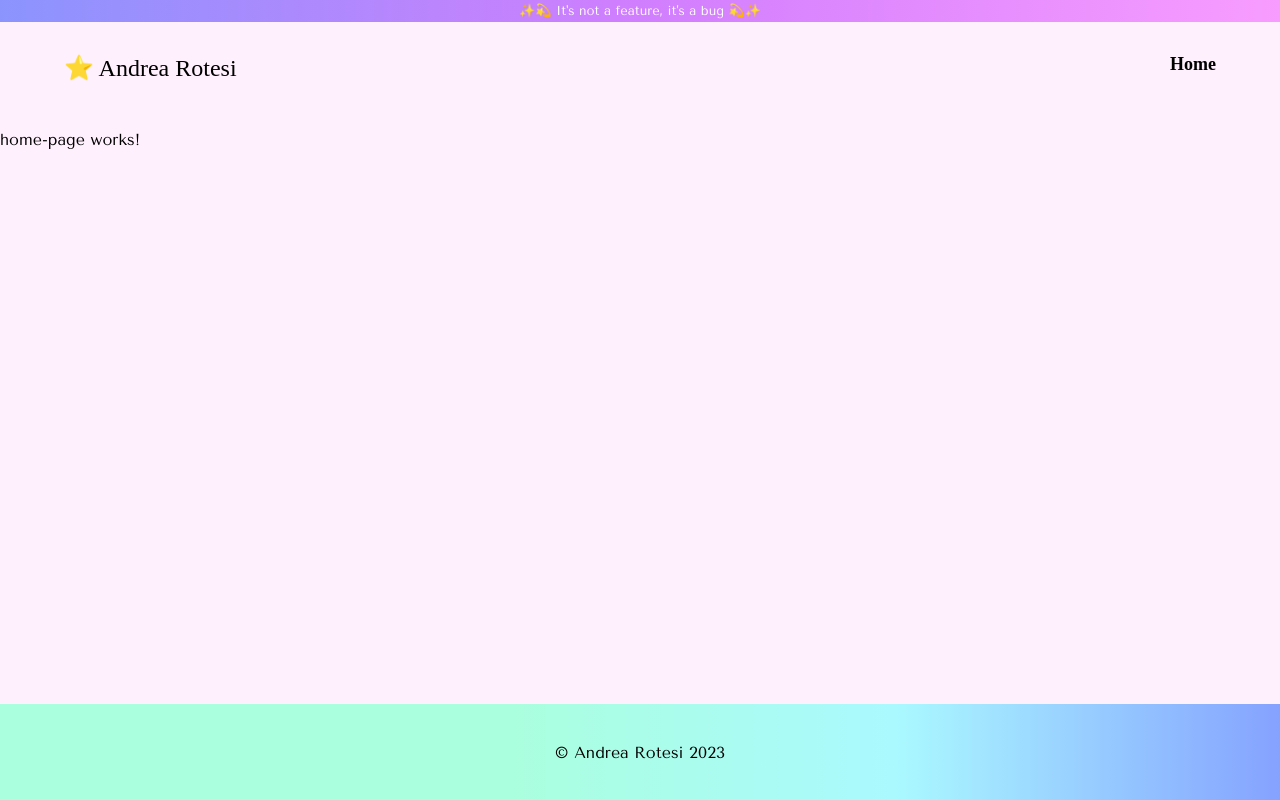
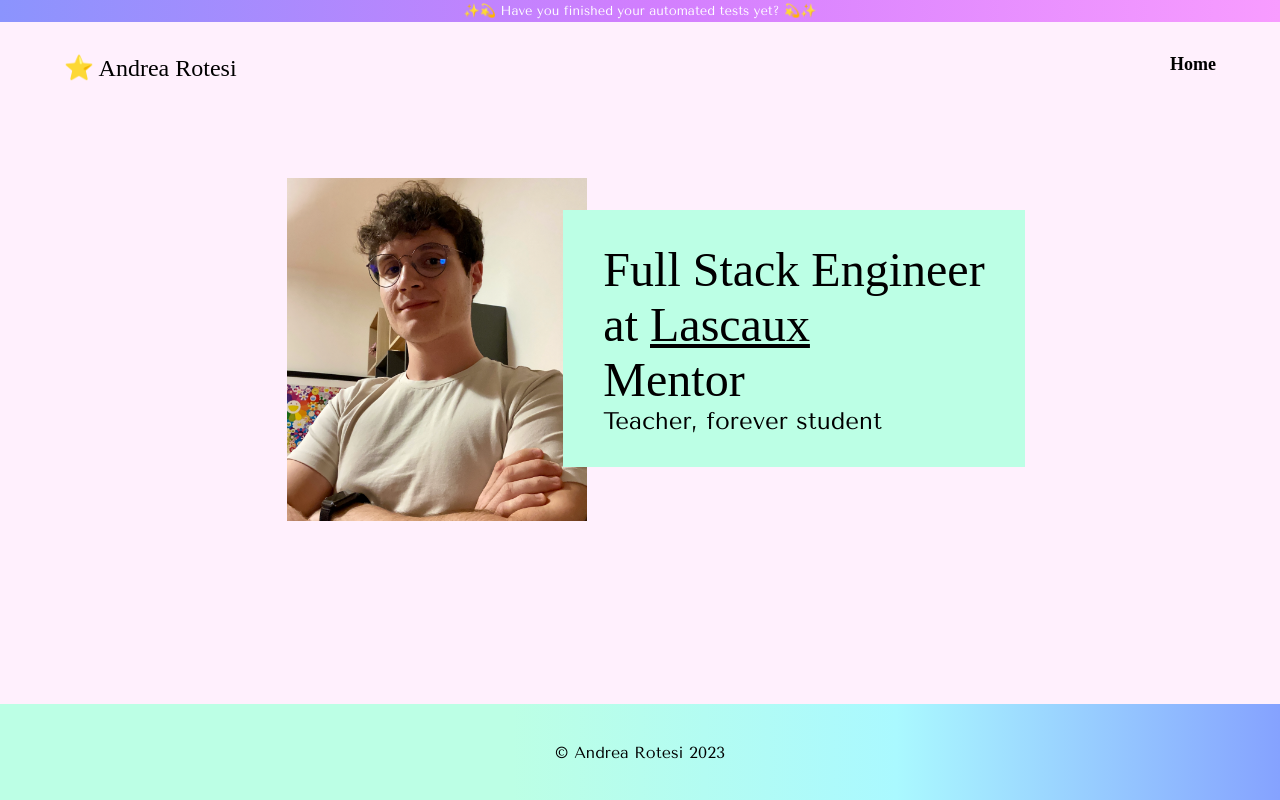
Before and after one commit to andrearotesi/ng-portfolio, an Angular app: page / in a window 1280 px wide. Built offline with nearby package versions, Linux system fonts and the light colour scheme; a web font is replaced by a local one.

Commit message:
Added home page & card component

```diff
--- /dev/null
+++ b/src/app/components/card/card.component.html
@@ -0,0 +1,8 @@
+<div class="card">
+    <div class="card__header display">
+        <ng-content select="[card-header]"></ng-content>
+    </div>
+    <div class="card__body">
+        <ng-content select="[card-body]"></ng-content>
+    </div>
+</div>
--- /dev/null
+++ b/src/app/components/card/card.component.scss
@@ -0,0 +1,19 @@
+.card {
+    cursor: default;
+    background: var(--mint);
+    width: fit-content;
+    height: fit-content;
+    padding: 2em 2.5em;
+
+    @media (width < 600px) {
+        padding: 1em 1.5em;
+    }
+
+    .card__header {
+        font-size: 3em;
+
+        @media (width < 600px) {
+            font-size: 1.5em;
+        }
+    }
+}
--- a/src/app/components/header/header.component.ts
+++ b/src/app/components/header/header.component.ts
@@ -1,4 +1,4 @@
-import { Component, Input, OnInit } from '@angular/core';
+import { Component, OnInit } from '@angular/core';
 import { CommonModule } from '@angular/common';
 import { RouterModule } from '@angular/router';
 
@@ -18,7 +18,8 @@ export class HeaderComponent implements OnInit {
     'It\'s not a feature, it\'s a bug',
     'Have you finished your automated tests yet?',
     'How to center a div?',
-    '!{false} - it\'s funny because it\'s true'
+    '!{false} - it\'s funny because it\'s true',
+    'I � Unicode!',
   ];
 
   navItems = [
--- a/src/app/pages/home-page/home-page.component.html
+++ b/src/app/pages/home-page/home-page.component.html
@@ -1 +1,18 @@
-<p>home-page works!</p>
+<section class="main-wrapper">
+    <!-- Portrait -->
+    <img src="assets/images/portrait.png">
+
+    <!-- Main card -->
+    <ptf-card>
+        <ng-container card-header>
+            <p>
+                Full Stack Engineer<br>
+                at <a [href]="company.url">{{company.name}}</a><br>
+                Mentor
+            </p>
+        </ng-container>
+        <ng-container card-body>
+            <span>Teacher, forever student</span>
+        </ng-container>
+    </ptf-card>
+</section>
--- a/src/app/pages/home-page/home-page.component.scss
+++ b/src/app/pages/home-page/home-page.component.scss
@@ -0,0 +1,53 @@
+.main-wrapper {
+    display: flex;
+    justify-content: center;
+    margin-top: 3em;
+
+    @media (width < 600px) {
+        align-items: center;
+        flex-direction: column;
+        margin-top: 1em;
+    }
+
+    img {
+        padding: 1em 2em;
+        width: 300px;
+        height: auto;
+        object-fit: contain;
+
+        @media (width < 600px) {
+            width: 70%;
+        }
+    }
+
+    ptf-card {
+        margin-left: -3.5em;
+        margin-top: 3em;
+
+        @media (width < 600px) {
+            margin-left: 0;
+            margin-top: -2em;
+        }
+
+        a {
+            color: #000000;
+        }
+
+        p {
+            margin: 0;
+
+            @media (width < 600px) {
+                font-size: large;
+            }
+        }
+
+        span {
+            margin-top: 1em;
+            font-size: 1.5em;
+
+            @media (width < 600px) {
+                font-size: medium;
+            }
+        }
+    }
+}
--- a/src/app/pages/home-page/home-page.component.ts
+++ b/src/app/pages/home-page/home-page.component.ts
@@ -7,4 +7,9 @@ import { Component } from '@angular/core';
 })
 export class HomePageComponent {
 
+  company = {
+    name: 'Lascaux',
+    url: 'https://www.lascaux.it/'
+  };
+
 }
--- a/src/styles/palette.scss
+++ b/src/styles/palette.scss
@@ -6,7 +6,7 @@
     --purple: #d17efe;
     --pink: #f89cff;
 
-    --mint: #aaffde;
+    --mint: #bcffe5;
     --skyblue: #aaf9ff;
     --lightblue: #85a2ff;
 }
```
Also changed, not shown: src/app/app.module.ts (+6 -4 lines), src/app/components/card/card.component.ts (added, +13 -0 lines), src/assets/images/portrait.png (added).
